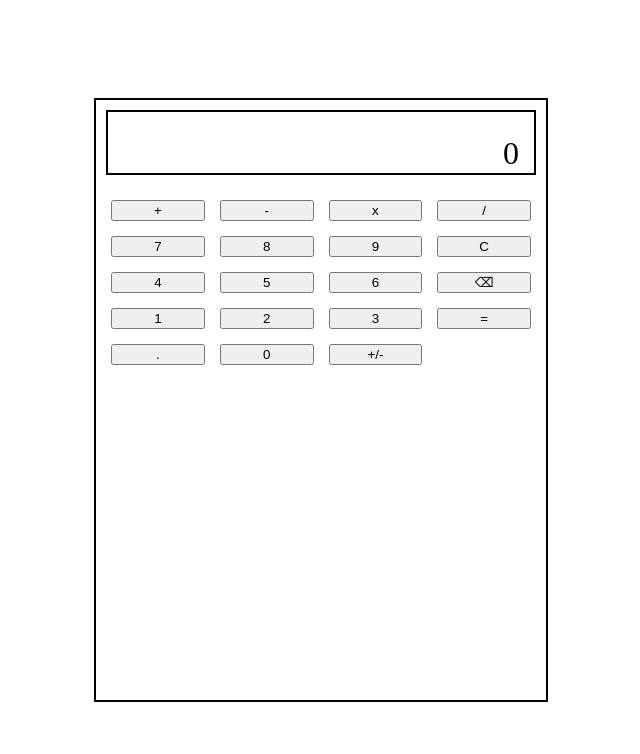
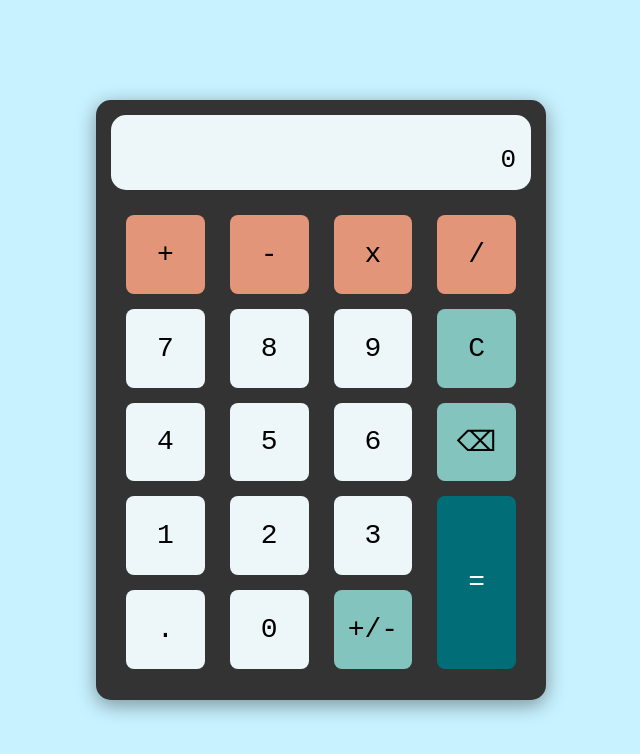
Before and after one commit to szy251/TheOdinProject, a plain HTML site: page foundations/projects/calculator/index.html in a window 1280 px wide. Shown: the whole page, without its empty margins (319-959 px from the left). Drawn offline with Linux system fonts and the light colour scheme.

Commit message:
Refactor UI and restrict imput to 15 characters

```diff
--- a/foundations/projects/calculator/index.html
+++ b/foundations/projects/calculator/index.html
@@ -33,7 +33,7 @@
                 <button class="num">9</button>
                 <button class="num">6</button>
                 <button class="num">3</button>
-                <button class="sing">+/-</button>
+                <button class="sign">+/-</button>
             </div>
             <div class="column">
                 <button class="symbol">/</button>
--- a/foundations/projects/calculator/script.js
+++ b/foundations/projects/calculator/script.js
@@ -12,7 +12,7 @@ let symbol = "";
 const numBtns = document.querySelectorAll(".num");
 const displayWhole = document.querySelector(".whole");
 const displayCurr = document.querySelector(".curr");
-const signBtn = document.querySelector(".sing");
+const signBtn = document.querySelector(".sign");
 const dotBtn = document.querySelector(".dot");
 const backBtn = document.querySelector(".backspace");
 const symbolBtn = document.querySelectorAll(".symbol");
@@ -94,6 +94,9 @@ document.addEventListener("click", (event) => {
 
 function handleNumber(value) {
 	if (errorState) return;
+	if (displayCurr.textContent.length >= 15 && edited) {
+		return;
+	}
 	if (!edited) {
 		initUnedited(false, false, value);
 		return;
--- a/foundations/projects/calculator/style.css
+++ b/foundations/projects/calculator/style.css
@@ -3,24 +3,42 @@ body{
     align-content: center;
     justify-items: center;
     margin: 0;
+    font-family: monospace;
+    background-color: rgb(200, 242, 255);
 }
 
 .calculator{
     height: 600px;
     width: 450px;
-    border: 2px solid black;
+    padding: 5px;
+    border-radius: 15px;
+    box-sizing: border-box;
+    background-color: #333;
+    box-shadow: 0 5px 20px rgba(0, 0, 0, 0.4);
 }
 
 .display{
     width: auto;
-    height: 65px;
+    height: 75px;
     margin: 10px;
+    margin-bottom: 0px;
     padding-right: 15px;
+    border-radius: 15px;
     text-align: end;
     align-content: center;
-    border: 2px solid black;
     font-size: xx-large;
     box-sizing: border-box;
+    background-color: #EDF6F9;
+    overflow-x: auto;
+    white-space: nowrap;
+
+     /*Chrome, Safari, Opera */
+    &::-webkit-scrollbar {
+        display: none;
+    }
+
+    /*Firefox */
+    scrollbar-width: none;
 }
 
 .whole{
@@ -34,8 +52,27 @@ body{
 
 .buttons{
     display: flex;
-    gap: 15px;
-    padding: 15px;
+    gap: 25px;
+    padding: 25px;
+}
+
+button{
+    font-family: monospace;
+    aspect-ratio: 1;
+    border: none;
+    font-size: 28px;
+    border-radius: 8px;
+    transition: transform 0.1s ease-in-out, background-color 0.1s;
+}
+
+button:hover{
+    filter: brightness(1.2);
+    transform: scale(1.03);
+}
+
+button:active{
+    filter: brightness(0.95);
+    transform: scale(0.95);
 }
 
 .column{
@@ -44,3 +81,29 @@ body{
     flex-direction: column;
     gap: 15px;
 }
+
+.equal{
+    aspect-ratio: none;
+    flex: 1;
+    color:white;
+    background-color: #006D77;
+}
+
+.symbol
+ {
+   background-color: #E29578;
+}
+
+.backspace,
+.clear,
+.sign{
+    background-color: #83C5BE;
+}
+.dot,
+.num{
+    background-color: #EDF6F9;
+}
+
+.whole{
+    color: #2b2b2b;
+}
```
